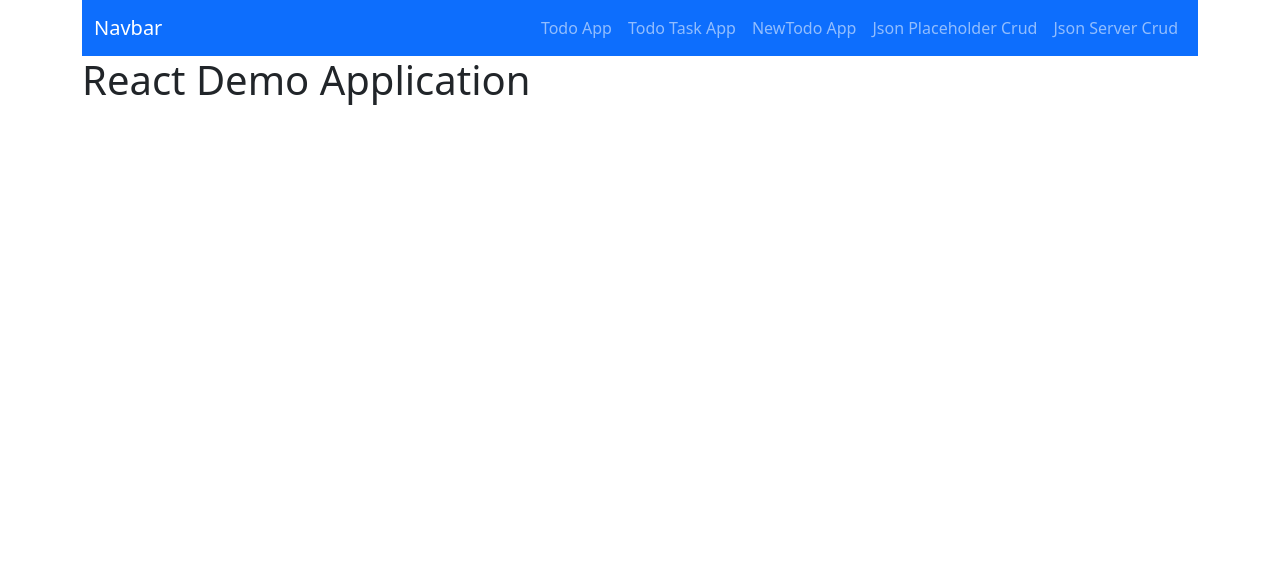
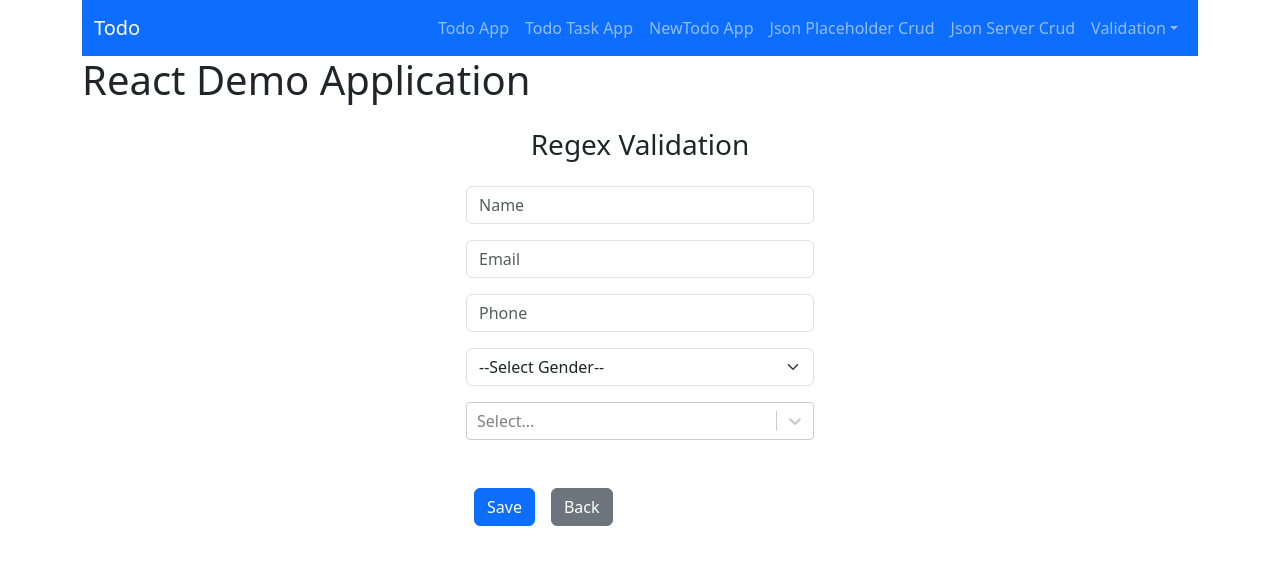
Before and after one commit to gitcoder-23/react18-demo-tutorial-app-kr, a React (Create React App) app: page /validation/regexvalidation in a window 1280 px wide. Shown: the top 564 px of the page. Built offline with nearby package versions, Linux system fonts and the light colour scheme.

Commit message:
Error fixed Regex

```diff
--- a/db.json
+++ b/db.json
@@ -98,9 +98,56 @@
         {
           "value": "angular",
           "label": "Angular"
+        },
+        {
+          "value": "react",
+          "label": "React"
         }
       ],
       "id": 1700295174834
+    },
+    {
+      "employeename": "Ankit Pramanik",
+      "email": "ankit@gmail.com",
+      "phone": "+21 791 675 8914",
+      "gender": "male",
+      "technology": [
+        {
+          "label": "React",
+          "value": "react"
+        },
+        {
+          "label": "Node",
+          "value": "node"
+        }
+      ],
+      "id": 1700333011189
+    },
+    {
+      "id": 1700376696843,
+      "employeename": "dfgdfg",
+      "email": "atuny0@sohu.comm",
+      "phone": "+21 791 675 8914",
+      "gender": "--Select Gender--",
+      "technology": [
+        {
+          "label": "Node",
+          "value": "node"
+        }
+      ]
+    },
+    {
+      "id": 1700376841699,
+      "employeename": "dfgdfg",
+      "email": "atuny0@sohu.comm",
+      "phone": "+21 791 675 8914",
+      "gender": "male",
+      "technology": [
+        {
+          "label": "Node",
+          "value": "node"
+        }
+      ]
     }
   ]
 }
--- a/src/App.js
+++ b/src/App.js
@@ -10,6 +10,7 @@ import ViewUserDetail from "./CrudRealJsonServer/ViewUserDetail";
 import AddNewUser from "./CrudRealJsonServer/AddNewUser";
 import { ToastMessageComponent } from "./components/ToastMessageComponent";
 import EditNewUser from "./CrudRealJsonServer/EditNewUser";
+import RejexUserValidation from "./regexvalidation/RejexUserValidation";
 
 function App() {
   return (
@@ -36,6 +37,7 @@ function App() {
           path="/jsonserver/viewuser/:vid"
           element={<ViewUserDetail />}
         />
+        <Route exact path="/validation/regexvalidation" element={<RejexUserValidation/>} />
       </Routes>
     </div>
   );
--- a/src/components/MenuBar.js
+++ b/src/components/MenuBar.js
@@ -1,21 +1,35 @@
 import React from 'react';
-import { Navbar, Container, Nav } from 'react-bootstrap';
+import { Navbar, Container, Nav, NavDropdown } from 'react-bootstrap';
 
 const MenuBar = () => {
   return (
     <>
-      <Navbar bg="primary" data-bs-theme="dark">
-        <Container>
-          <Navbar.Brand href="/">Navbar</Navbar.Brand>
-          <Nav className="me-right">
+      <Navbar expand="lg" className="bg-primary" data-bs-theme="dark">
+      <Container>
+        <Navbar.Brand href="/usertodo">Todo</Navbar.Brand>
+        <Navbar.Toggle aria-controls="basic-navbar-nav" />
+        <Navbar.Collapse id="basic-navbar-nav" className='justify-content-end'>
+          <Nav className="ml-auto">
             <Nav.Link href="/">Todo App</Nav.Link>
             <Nav.Link href="/taskapp">Todo Task App</Nav.Link>
             <Nav.Link href="/task/newtodo">NewTodo App</Nav.Link>
             <Nav.Link href="/json/usercrud">Json Placeholder Crud</Nav.Link>
             <Nav.Link href="/jsonserver/newuserlist">Json Server Crud</Nav.Link>
+            <NavDropdown title="Validation" id="basic-nav-dropdown">
+              <NavDropdown.Item href="/validation/regexvalidation">Regex Validation</NavDropdown.Item>
+              <NavDropdown.Item href="#action/3.2">
+                Another action
+              </NavDropdown.Item>
+              <NavDropdown.Item href="#action/3.3">Something</NavDropdown.Item>
+              <NavDropdown.Divider />
+              <NavDropdown.Item href="#action/3.4">
+                Separated link
+              </NavDropdown.Item>
+            </NavDropdown>
           </Nav>
-        </Container>
-      </Navbar>
+        </Navbar.Collapse>
+      </Container>
+    </Navbar>
     </>
   );
 };
--- /dev/null
+++ b/src/regexvalidation/RejexUserValidation.js
@@ -0,0 +1,181 @@
+import React, { useState } from "react";
+import { Button, Col, Container, Form, Row } from "react-bootstrap";
+import Select from "react-select";
+import makeAnimated from "react-select/animated";
+import { ValidationRgx } from "./ValidationRgx";
+import axios from "axios";
+import { baseUrl } from "../config";
+import { toast } from "react-toastify";
+import { useNavigate } from "react-router-dom";
+
+const RejexUserValidation = () => {
+  const navigate = useNavigate();
+  const animatedComponents = makeAnimated();
+  const [value, setValues] = useState({
+    username: "",
+    email: "",
+    phone: "",
+    gender: "",
+    technology: [],
+  });
+  const genderOpt = [
+    {
+      id: 1,
+      optionName: "Male",
+      optionValue: "male",
+    },
+    {
+      id: 2,
+      optionName: "Female",
+      optionValue: "female",
+    },
+    {
+      id: 3,
+      optionName: "Other",
+      optionValue: "other",
+    },
+  ];
+  const multiOptions = [
+    { label: "React", value: "react" },
+    { label: "Node", value: "node" },
+    { label: "Vue", value: "vue" },
+    { label: "Anguler", value: "anguler" },
+  ];
+  const [errMsg, setErrMsg] = useState({});
+  const inputChange = (e) => {
+    setValues({ ...value, [e.target.name]: e.target.value });
+  };
+  const selectChange = (opdata) => {
+    setValues({ ...value, technology: [...opdata] });
+  };
+
+  const handelSubmit = (e) => {
+    e.preventDefault();
+    //setErrMsg(ValidationRgx(value));
+
+    if(!value.username || !value.email || !value.phone || !value.gender || value.technology.length===0){
+      console.log('start-')
+      setErrMsg(ValidationRgx(value))
+    }else{
+      console.log('end-')
+      const newValue = {
+        id: Date.now(),
+        employeename: value.username,
+        email: value.email,
+        phone: value.phone,
+        gender: value.gender,
+        technology: value.technology,
+      };
+      axios
+        .post(`${baseUrl}/user`, newValue)
+        .then((res) => {
+          if (res.status === 201) {
+            toast.success("User added successfully!", {
+              position: toast.POSITION.TOP_RIGHT,
+            });
+            setValues({
+              username: "",
+              email: "",
+              phone: "",
+              gender: "",
+              technology: [],
+            });
+            navigate("/jsonserver/newuserlist");
+          }
+        })
+        .catch((err) => {
+          console.log(err);
+        });
+    }
+
+  };
+
+  //console.log("value-", value);
+  return (
+    <div className="my-4">
+      <Container>
+        <h3 className="text-center">Regex Validation</h3>
+        <Form>
+          <Row>
+            <Col md={{ span: 4, offset: 4 }}>
+              <Form.Control
+                className="my-3"
+                name="username"
+                placeholder="Name"
+                value={value.username}
+                onChange={(e) => inputChange(e)}
+              />
+              {errMsg.username && (
+                <span className="text-danger">{errMsg.username}</span>
+              )}
+              <Form.Control
+                className="my-3"
+                name="email"
+                placeholder="Email"
+                value={value.email}
+                onChange={(e) => inputChange(e)}
+              />
+              {errMsg.email && (
+                <span className="text-danger">{errMsg.email}</span>
+              )}
+              <Form.Control
+                className="my-3"
+                name="phone"
+                placeholder="Phone"
+                value={value.phone}
+                onChange={(e) => inputChange(e)}
+              />
+              {errMsg.phone && (
+                <span className="text-danger">{errMsg.phone}</span>
+              )}
+              <Form.Select
+                className="my-3"
+                aria-label="Default select example"
+                name="gender"
+                value={value.gender}
+                onChange={(e) => inputChange(e)}
+              >
+                <option value="">--Select Gender--</option>
+                {genderOpt &&
+                  genderOpt.map((user) => {
+                    return (
+                      <option key={user.id} value={user.optionValue}>
+                        {user.optionName}
+                      </option>
+                    );
+                  })}
+              </Form.Select>
+              {errMsg.gender && (
+                <span className="text-danger">{errMsg.gender}</span>
+              )}
+              <Select
+                isMulti
+                options={multiOptions}
+                components={animatedComponents}
+                value={value.technology}
+                onChange={(e) => selectChange(e)}
+              />
+              {errMsg.technology && (
+                <span className="text-danger">{errMsg.technology}</span>
+              )}
+              <br />
+              <Button
+                type="button"
+                className="mt-4 mx-2"
+                variant="primary"
+                onClick={handelSubmit}
+              >
+                Save
+              </Button>
+              <Button type="button" className="mt-4 mx-2" variant="secondary">
+                Back
+              </Button>
+            </Col>
+          </Row>
+        </Form>
+      </Container>
+    </div>
+  );
+};
+
+export default RejexUserValidation;
--- /dev/null
+++ b/src/regexvalidation/ValidationRgx.js
@@ -0,0 +1,29 @@
+export const ValidationRgx = (value) => {
+    const errMsg = {}
+    const emailPattern = /^[a-zA-Z0-9.!#$%&'*+/=?^_`{|}~-]+@[a-zA-Z0-9-]+(?:\.[a-zA-Z0-9-]+)*$/
+    const phonePattern = /^(\+\d{1,2}\s?)?\(?\d{3}\)?[\s.-]?\d{3}[\s.-]?\d{4}$/
+
+    if(value.username ===""){
+        errMsg.username = "Name is Require"
+    }else if(value.username.length <= 2){
+        errMsg.username = "Name must be 3 character"
+    }
+    if(value.email ===""){
+        errMsg.email = "Email is Require"
+    } else if(!emailPattern.test(value.email)){
+        errMsg.email = "Email not correct"
+    }
+    if(value.phone ===""){
+        errMsg.phone = "Phone is Require"
+    } else if(!phonePattern.test(value.phone)){
+        errMsg.email = "Email not correct"
+    }
+    if(value.gender ===""){
+        errMsg.gender = "Gender is Require"
+    }
+    if(value.technology.length ===0){
+        errMsg.technology = "Select any technology Require"
+    }
+
+    return errMsg
+}
```
